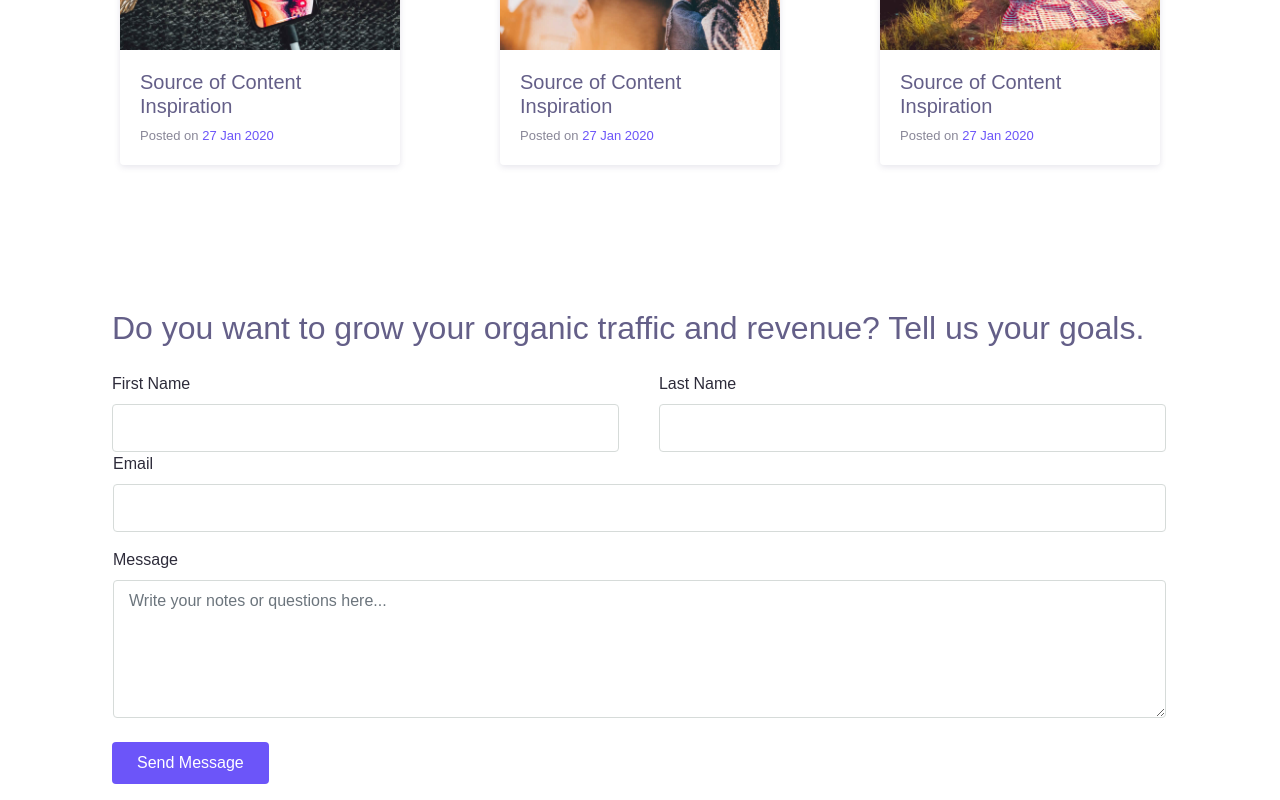
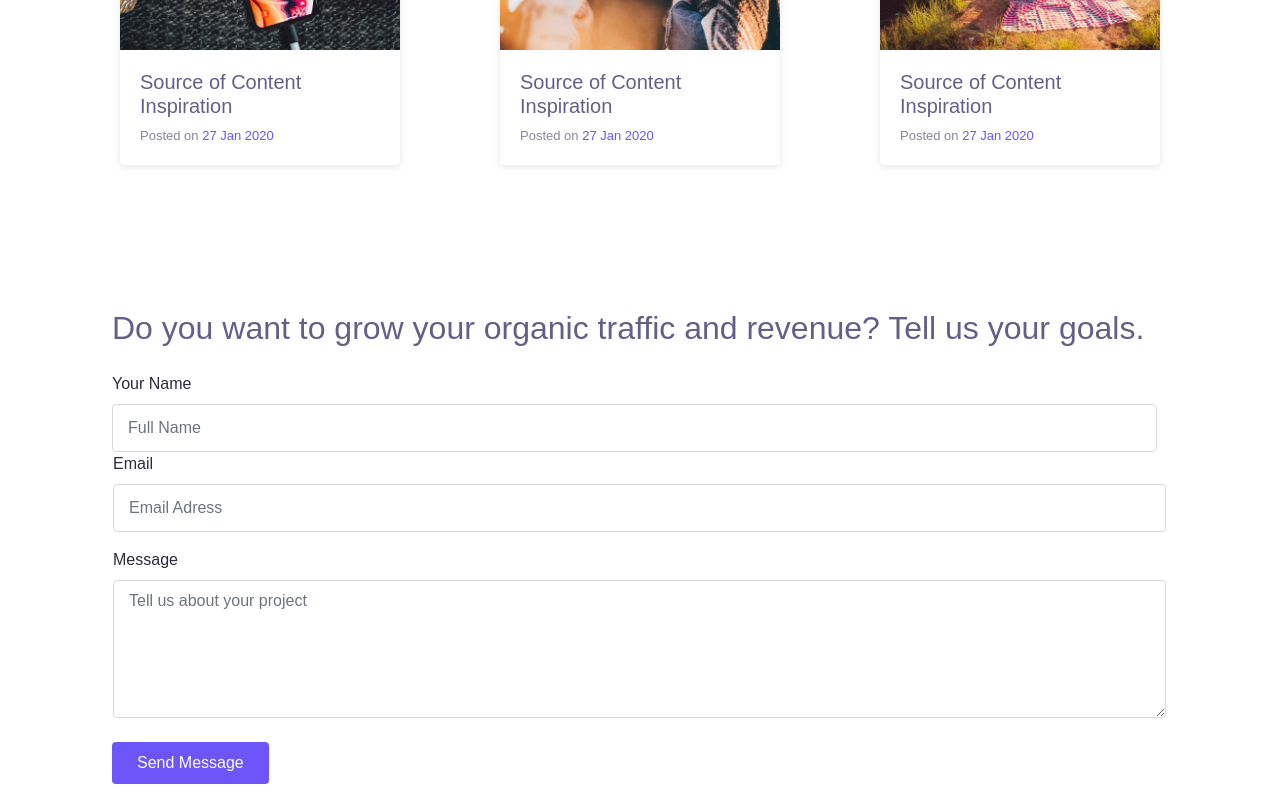
Before and after one commit to Stanislav-Yotov/amaro-digital, a React (Create React App) app: page /amaro in a window 1280 px wide. Shown: the part 4161-4961 px from the top of the page. Built offline with nearby package versions, Linux system fonts and the light colour scheme.

Commit message:
made some chages

```diff
--- a/src/components/Form/ContactForm.js
+++ b/src/components/Form/ContactForm.js
@@ -14,25 +14,21 @@ function ContactForm(props) {
                     <h2 className="mb-4 font-weight-medium text-secondary">Do you want to grow your organic traffic and revenue? Tell us your goals.</h2>
                     <div className={styles['row-form-group']}>
                         <div className={styles['first-name']}>
-                            <label className="text-black" htmlFor="fname">First Name</label>
-                            <input type="text" id="fname" className="form-control" />
-                        </div>
-                        <div className={styles['last-name']}>
-                            <label className="text-black" htmlFor="lname">Last Name</label>
-                            <input type="text" id="lname" className="form-control" />
+                            <label className="text-black" htmlFor="fullName">Your Name</label>
+                            <input type="text" id="fullName" className="form-control" placeholder="Full Name"/>
                         </div>
                     </div>
 
                     <div className="row form-group">
                         <div className={styles.email}>
                             <label className="text-black" htmlFor="email">Email</label>
-                            <input type="email" id="email" className="form-control" />
+                            <input type="email" id="email" className="form-control" placeholder="Email Adress" />
                         </div>
                     </div>
                     <div className="row form-group">
                         <div className={styles.message}>
                             <label className="text-black" htmlFor="message">Message</label>
-                            <textarea name="message" id="message" cols="30" rows="5" className="form-control" placeholder="Write your notes or questions here..."></textarea>
+                            <textarea name="message" id="message" cols="30" rows="5" className="form-control" placeholder="Tell us about your project"></textarea>
                         </div>
                     </div>
                     <div className="row form-group mt-4">
--- a/src/components/Form/ContactForm.module.css
+++ b/src/components/Form/ContactForm.module.css
@@ -9,16 +9,12 @@
 }
 
 .first-name {
-    display: inline-block;
-    width: 48%;
+    display: block;
+    width: 99%;
     margin-right: 40px;
 }
 
-.last-name {
-    display: inline-block;
-    width: 48%;
 
-}
 
 .email {
     display: block;
```
